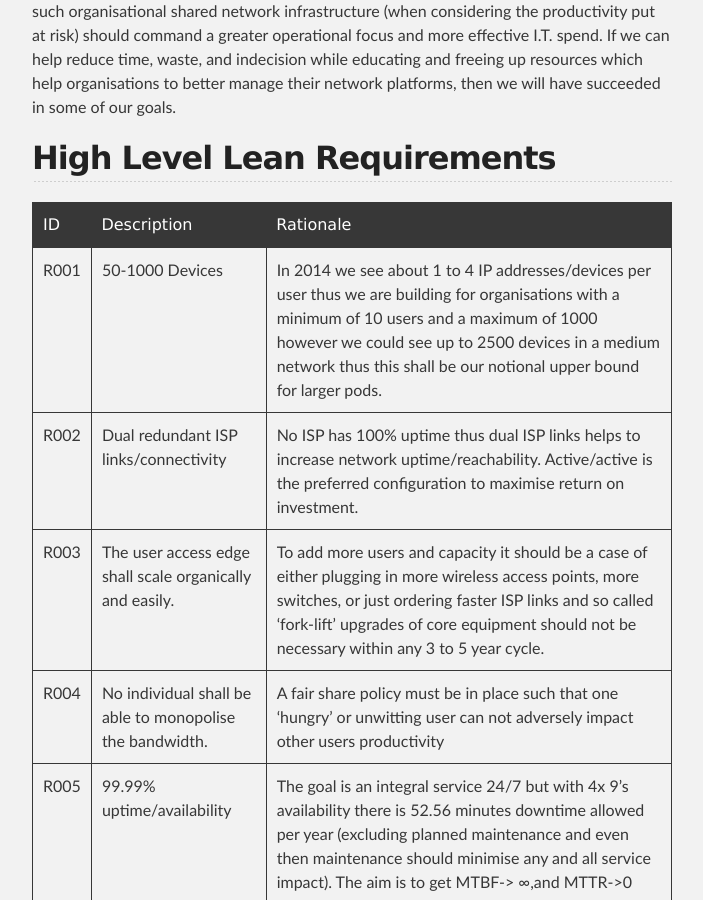
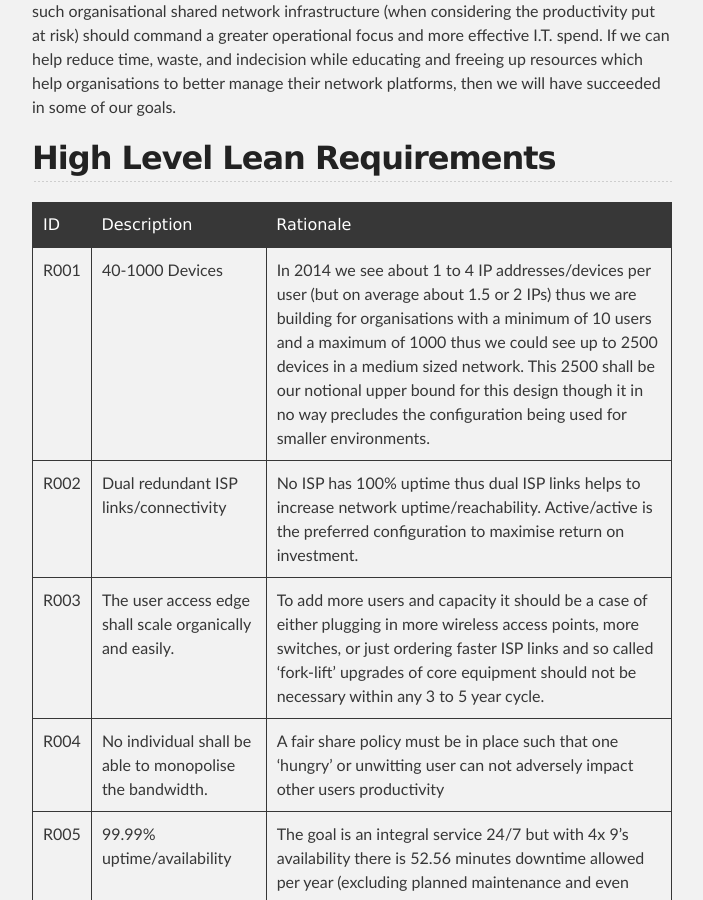
Before and after one commit to podomere/ond, a Jekyll site: the page built from ond-00001/ond-00001.md, in a window 1280 px wide and 900 px high, scrolled down 1017 px. Shown: the whole window, without its empty margins (288-991 px from the left). Built offline with Jekyll 4.4.1, drawn with Linux system fonts in a browser that asks for light colours.

Commit message:
Updated for requirement R001 w.r.t. IP addresses

```diff
--- a/ond-00001/ond-00001.md
+++ b/ond-00001/ond-00001.md
@@ -20,7 +20,7 @@
 
 | ID |  Description | Rationale |
 | ----- |:-------------|:-----|
-| R001 | 50-1000 Devices | In 2014 we see about 1 to 4 IP addresses/devices per user thus we are building for organisations with a minimum of 10 users and a maximum of 1000 however we could see up to 2500 devices in a medium network thus this shall be our notional upper bound for larger pods. |
+| R001 | 40-1000 Devices | In 2014 we see about 1 to 4 IP addresses/devices per user (but on average about 1.5 or 2 IPs) thus we are building for organisations with a minimum of 10 users and a maximum of 1000 thus we could see up to 2500 devices in a medium sized network. This 2500 shall be our notional upper bound for this design though it in no way precludes the configuration being used for smaller environments. |
 | R002 | Dual redundant ISP links/connectivity | No ISP has 100% uptime thus dual ISP links helps to increase network uptime/reachability. Active/active is the preferred configuration to maximise return on investment. |
 | R003 | The user access edge shall scale organically and easily. | To add more users and capacity it should be a case of either plugging in more wireless access points, more switches, or just ordering faster ISP links and so called 'fork-lift' upgrades of core equipment should not be necessary within any 3 to 5 year cycle. |
 | R004 | No individual shall be able to monopolise the bandwidth.| A fair share policy must be in place such that one 'hungry' or unwitting user can not adversely impact other users productivity|
```
